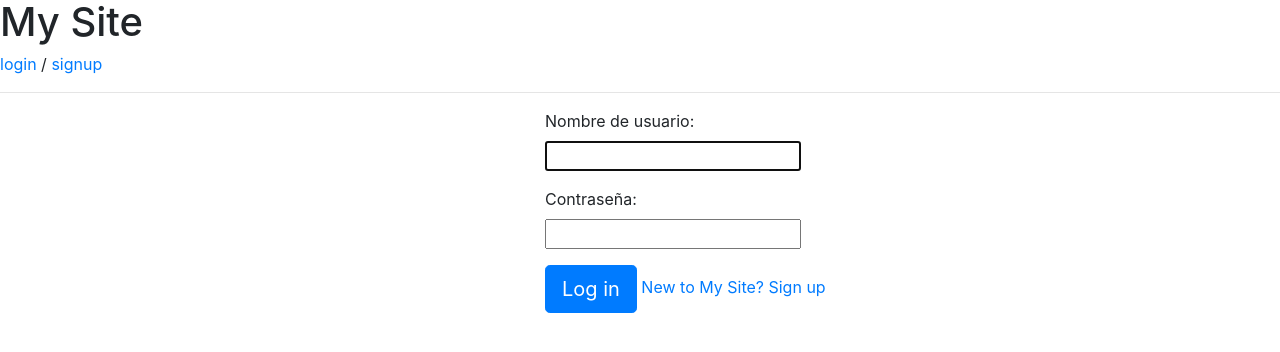
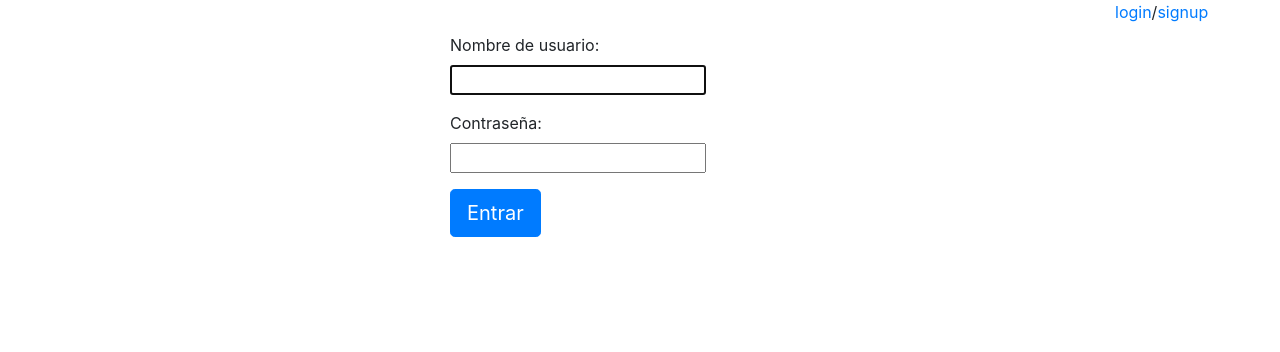
Before and after one commit to Anele13/Desarrollo-Web, a Django app: page /login/ in a window 1280 px wide. Shown: the top 352 px of the page. Run offline with Django 3.2, Linux system fonts and the light colour scheme; parts of the project's set-up code (start-up, migrations or seed data) failed here and were passed over; some libraries are stand-ins or nearby versions.

Commit message:
arreglo login y demas

```diff
--- a/desarrollo/templates/base/base.html
+++ b/desarrollo/templates/base/base.html
@@ -10,13 +10,17 @@
   </head>
   <body>
     <header>
-      <h1>My Site</h1>
+      <div class="container">
+        <div class="row">
+            <div class="col-md-11 col-md-offset-11"></div>
                       {% if user.is_authenticated %}
                         <a href="{% url 'logout' %}">logout</a>
                       {% else %}
                         <a href="{% url 'login' %}">login</a> / <a href="{% url 'signup' %}">signup</a>
                       {% endif %}
                       <hr>
+        </div>
+    </div>
     </header>
     <main>
       {% block content %}
--- a/desarrollo/templates/registration/login.html
+++ b/desarrollo/templates/registration/login.html
@@ -4,7 +4,7 @@
 
 <div class="container">
   <div class="row">
-      <div class="col-md-5 col-md-offset-5"></div>
+      <div class="col-md-4 col-md-offset-4"></div>
             {% if form.errors %}
               <p style="color: red">Your username and password didn't match. Please try again.</p>
             {% endif %}
@@ -23,10 +23,8 @@
                   {% endif %}
                 </p>
               {% endfor %}
-
-              <button type="submit" class="btn btn-primary btn-lg">Log in</button>
-              <a href="{% url 'signup' %}">New to My Site? Sign up</a>
-            </form>
+              <button type="submit" class="btn btn-primary btn-lg">Entrar</button>
+              </form>
           {% endblock %}
     </div>
 </div>
```
Also changed, not shown: desarrollo/templates/registration/signup.html (+7 -10 lines), desarrollo/persona/migrations/0003_auto_20170824_1350.py (added). Lines whose indentation alone changed are shown as unchanged.
